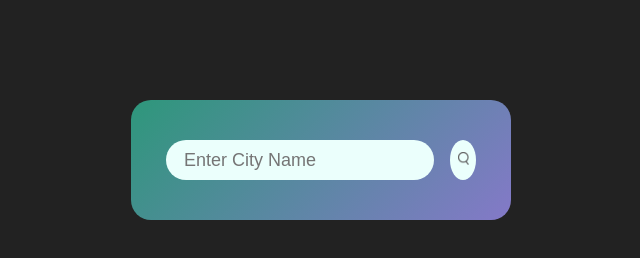
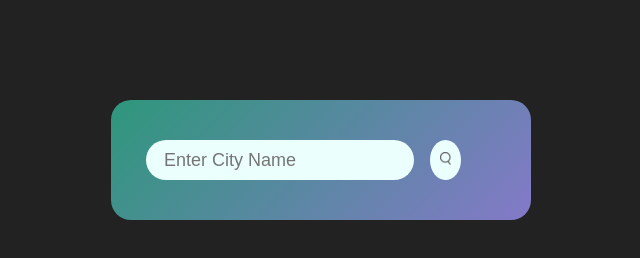
Before and after one commit to Mohitjha0806/Today-weather, a plain HTML site: page index.html in a window 1280 px wide. Shown: the whole page, without its empty margins (319-959 px from the left). Drawn offline with Linux system fonts and the light colour scheme.

Commit message:
Update style.css

```diff
--- a/style.css
+++ b/style.css
@@ -14,7 +14,7 @@ body {
 
 .card {
     width: 90%;
-    max-width: 380px;
+    max-width: 420px;
     background: linear-gradient(135deg, #2e977b, #8479c8);
     color: #fff;
     margin: 100px auto 0;
@@ -24,7 +24,7 @@ body {
 }
 
 .search {
-    width: 100%;
+    width: 90%;
     display: flex;
     align-items: center;
     justify-content: space-between;
@@ -48,7 +48,7 @@ body {
     outline: 0;
     background: #ebfffc;
     border-radius: 50%;
-    width: 40px;
+    width: 60px;
     height: 40px;
     cursor: pointer;
 
@@ -58,6 +58,8 @@ body {
     width: 11px;
 
 }
+
+
 
 .weather-icon {
     width: 170px;
```
